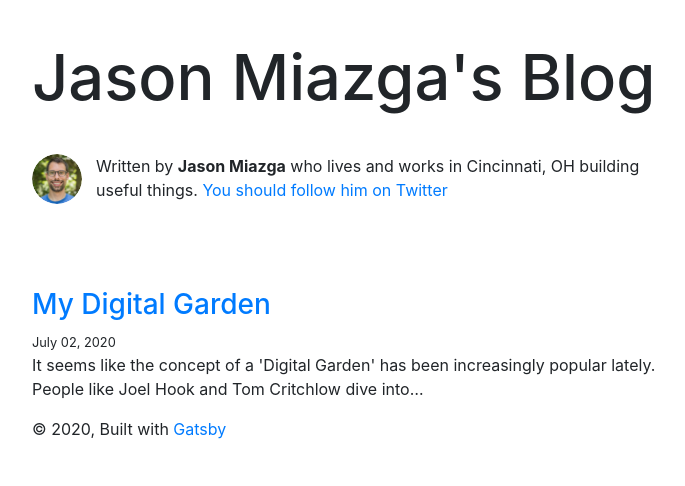
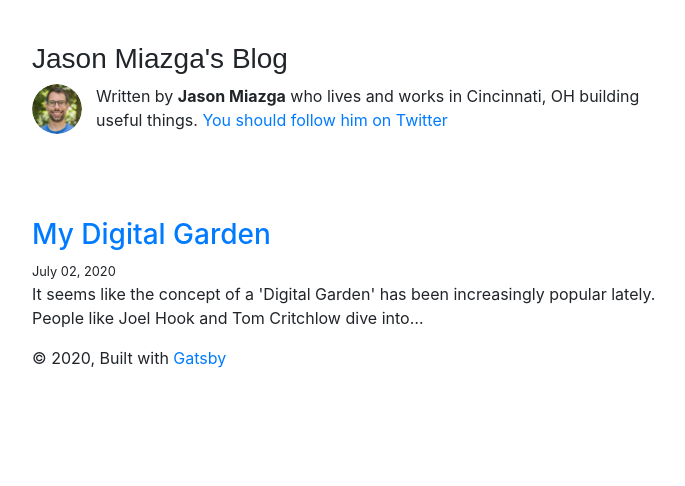
Before and after one commit to jmiazga/jasonmiazga.com, a Gatsby site: page /blog in a window 1280 px wide. Shown: the whole page, without its empty margins (293-978 px from the left). Built offline with nearby package versions, Linux system fonts and the light colour scheme; Gatsby itself is replaced by a stand-in of ours.

Commit message:
fixed heading issue if there wasnt a trailing slash after blog

```diff
--- a/src/components/blog/layout.js
+++ b/src/components/blog/layout.js
@@ -2,7 +2,7 @@ import React from "react"
 import { Link } from "gatsby"
 
 const Layout = ({ location, title, children }) => {
-  const rootPath = `${__PATH_PREFIX__}/blog`
+  const rootPath = `${__PATH_PREFIX__}/blog/`
   let header
 
   if (location.pathname === rootPath) {
@@ -20,7 +20,7 @@ const Layout = ({ location, title, children }) => {
             boxShadow: `none`,
             color: `inherit`,
           }}
-          to={`/blog`}
+          to={`/blog/`}
         >
           {title}
         </Link>
@@ -39,7 +39,7 @@ const Layout = ({ location, title, children }) => {
             boxShadow: `none`,
             color: `inherit`,
           }}
-          to={`/blog`}
+          to={`/blog/`}
         >
           {title}
         </Link>
```
